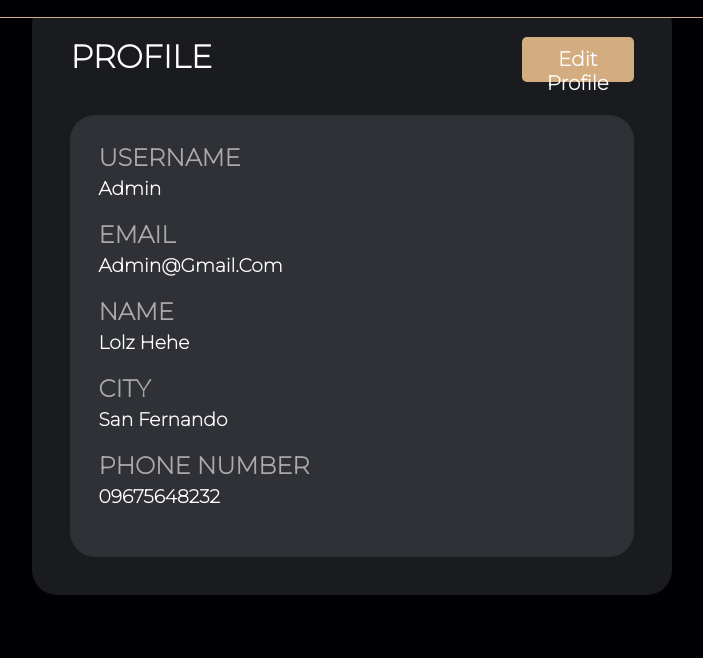
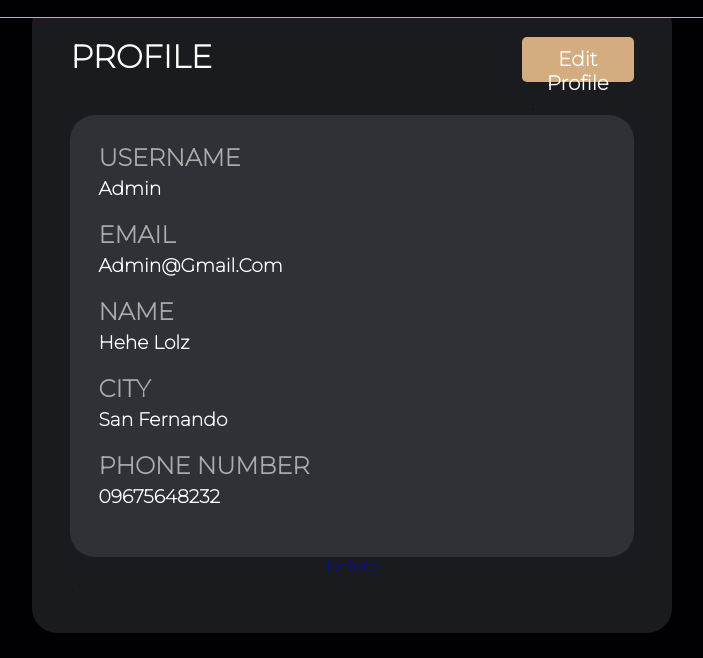
Before and after one commit to johnPhilippe/infoman, a PHP site: page /profile.php in a window 1280 px wide. Shown: the part 142-800 px from the top of the page, without its empty margins (288-991 px from the left). Run offline with PHP 8.4, Linux system fonts and the light colour scheme; a user stored in the database is signed in; data comes from the database, SQL or seed files in the repository.

Commit message:
Update profile.php

```diff
--- a/finals/profile.php
+++ b/finals/profile.php
@@ -29,7 +29,7 @@
 
                     echo "<div class='profile-element'>";
                         echo "<h2>NAME</h2>";
-                        echo "<h3>" . $row['last_Name'] . " ". $row['first_Name'] . "</h3>";
+                        echo "<h3>" . $row['first_Name'] . " ". $row['last_Name'] . "</h3>";
                     echo "</div>";
 
                     echo "<div class='profile-element'>";
@@ -41,7 +41,11 @@
                         echo "<h2>PHONE NUMBER</h2>";
                         echo "<h3>" . $row['phone_Num'] . "</h3>";
                     echo "</div>";
+
                 echo "</div>";
+                echo"<div class='delete'>";
+                    echo "<a href='delete.php?id=" . $row['id'] . "'><center>Delete </center></a>.</p>";
+                echo"</div>";
             echo "</div>";
         }
     }
```
